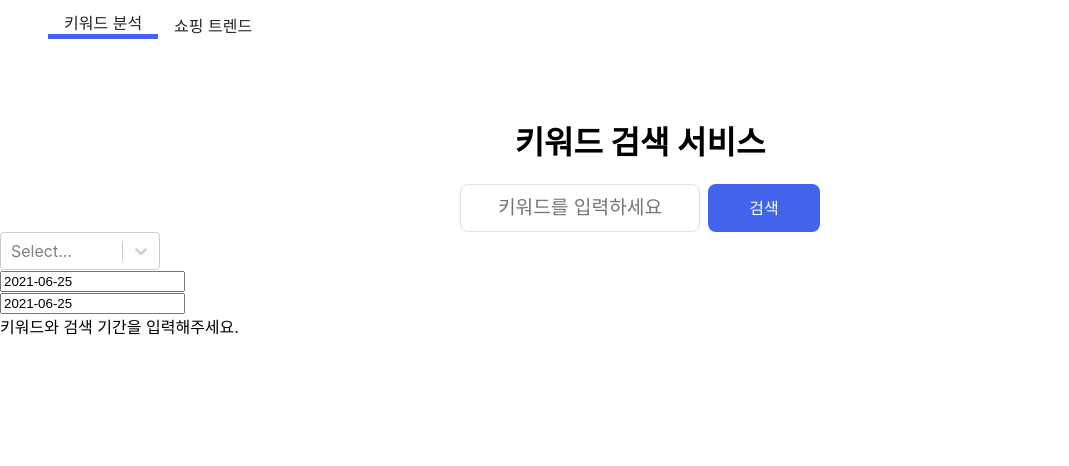
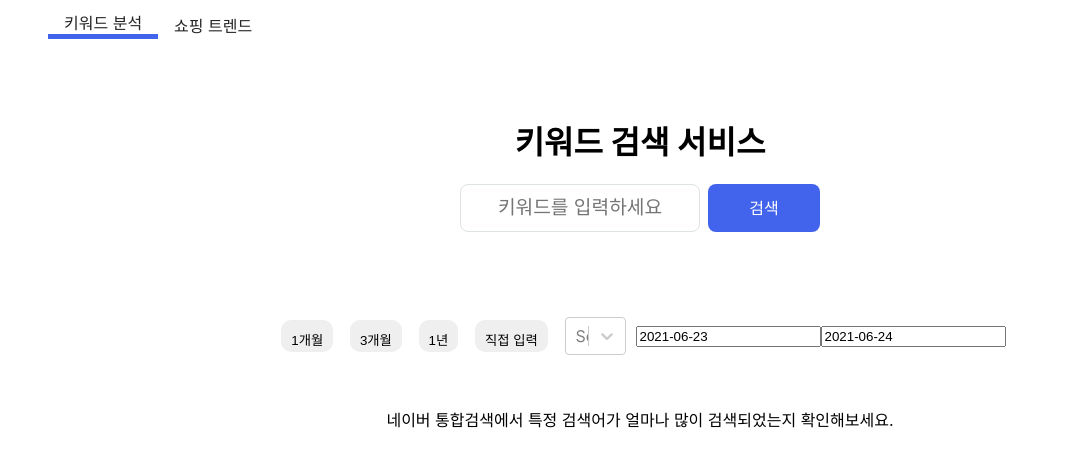
Before and after one commit to nahsooyeon/getinsight-client, a Next.js app: page /search in a window 1280 px wide. Shown: the top 466 px of the page, without its empty margins (0-1069 px from the left). Built offline with nearby package versions, Linux system fonts and the light colour scheme.

Commit message:
💄 수정: 키워드 검색시 검색구간 설정 메뉴 디자인

```diff
--- a/pages/search.tsx
+++ b/pages/search.tsx
@@ -1,18 +1,19 @@
 import React, { ReactElement, useRef, useState, useEffect, useMemo } from 'react';
-
 import ResultView from '../components/resultview';
+// import "../styles/components/_datepicker.scss";
 import Select from "react-select";
 import Nav from "../components/nav";
 import DatePicker, { registerLocale } from "react-datepicker";
 import { ko } from 'date-fns/locale';
 registerLocale("ko", ko);
-import "react-datepicker/dist/react-datepicker.css";
+
 import getYear from "date-fns/getYear";
 import getMonth from "date-fns/getMonth";
 import range from "lodash/range";
+import ApiController from "./api/naverapi";
 
 import api from "../commons/apiUtil";
-import { KeywordBody, keywordGroups, KeywordResult, KeywordListElement } from '../interfaces/interfaces';
+import { KeywordBody, KeywordResult, KeywordListElement } from '../interfaces/interfaces';
 
 
 
@@ -30,24 +31,25 @@ function Search(): ReactElement {
 
   /* 메인 검색어, 하위 검색어, 시작 날짜, 끝날짜, 시간 단위 */
   const [keyword, setKeyword] = useState('');
-  const [startDate, setStartDate] = useState<Date | null>(new Date());
+  const [startDate, setStartDate] = useState<Date>(new Date(Now.getTime() - 24 * 60 * 60 * 1000 * 2));
 
-  const [endDate, setEndDate] = useState<Date | null>(new Date());
+  const [endDate, setEndDate] = useState<Date>(new Date(Now.getTime() - 24 * 60 * 60 * 1000));
   const [timeUnit, setTimeUnit] = useState('');
-
-  const [requestData, setRequestData] = useState<KeywordBody>({});
 
   const [openData, setOpenData] = useState<KeywordResult>({});
   const [adData, setAdData] = useState<KeywordListElement[]>([]);
   const keywordInput = useRef<HTMLInputElement>(null);
 
+  const aMonthBtn = useRef<HTMLButtonElement>(null);
+  const threeMonthBtn = useRef<HTMLButtonElement>(null);
+  const aYearBtn = useRef<HTMLButtonElement>(null);
+  const noneBtn = useRef<HTMLButtonElement>(null);
+
+
+
   interface adKeywordBody {
     keyword: string;
   }
-
-  // useEffect(() => {
-
-  // }, []);
 
   /* 입력값 핸들러 함수 */
   const onInputKeywordHandler = (e: {
@@ -55,18 +57,13 @@ function Search(): ReactElement {
   }) => {
     setKeyword(e.target.value);
   };
-
-
   /* 날짜 정보 설정 함수 */
-
-  const handleStartDateChange = (date: Date | null, event: React.SyntheticEvent<any, Event>) => {
+  const handleStartDateChange = (date: Date, _event: React.SyntheticEvent<any, Event>) => {
     setStartDate(date);
   };
-
-  const handleEndDateChange = (date: Date | null, event: React.SyntheticEvent<any, Event>) => {
+  const handleEndDateChange = (date: Date, _event: React.SyntheticEvent<any, Event>) => {
     setEndDate(date);
   };
-
   const years = range(2006, getYear(new Date()) + 1, 1);
   const months = [
     "1월",
@@ -101,22 +98,15 @@ function Search(): ReactElement {
       url: "adsearch",
       data
     });
+
     setAdData(result.data.keywordList);
-
   };
 
   /* 검색어 클릭 함수*/
   const clickSearch = async () => {
     /* 한 정보라도 빠져있다면 에러 발생! */
-    /*  */5;
-    if (!keyword || !startDate || !endDate || !timeUnit) {
-      alert("모든 정보를 입력해주세요");
-    } else if (startDate > endDate) {
-      alert("종료 일자는 시작 일자보다 빠를 수 없습니다.");
-    } else if (endDate >= Now) {
-      alert("키워드 트렌드 검색은 어제 일자까지 가능합니다.");
-    } else {
-      setRequestData({
+    /*  */
+    const requestData = {
       startDate: getFormatDate(startDate),
       endDate: getFormatDate(endDate),
       timeUnit: timeUnit,
@@ -124,20 +114,82 @@ function Search(): ReactElement {
         groupName: keyword,
         keywords: [keyword]
       }]
-      });
-      if (requestData) {
+    };
+    await searchData(requestData);
+
     await adSearchData({ keyword: keyword });
-        await searchData(requestData);
-      }
+
+
+    if (!keyword || !startDate || !endDate || !timeUnit) {
+      alert("모든 정보를 입력해주세요");
+    } else if (startDate > endDate) {
+      alert("종료 일자는 시작 일자보다 빠를 수 없습니다.");
+    } else if (endDate >= Now) {
+      alert("키워드 트렌드 검색은 어제 일자까지 가능합니다.");
     }
   };
+  /* 검색기간 자동 설정(1개월/3개월/1년 단위) */
+  const clickTabs = ((e: string) => {
+    if (e === 'aMonth') {
+      let aMonthAgo = new Date(endDate.getTime() - 24 * 60 * 60 * 1000 * 30);
+      setStartDate(aMonthAgo);
+      aMonthBtn.current?.classList.add('active');
+      threeMonthBtn.current?.classList.remove('active');
+      aYearBtn.current?.classList.remove('active');
+      noneBtn.current?.classList.remove('active');
 
+
+    } else if (e === 'threeMonth') {
+      let threeMonthAgo = new Date(endDate.getTime() - 24 * 60 * 60 * 1000 * 30 * 3);
+      setStartDate(threeMonthAgo);
+      threeMonthBtn.current?.classList.add('active');
+      aMonthBtn.current?.classList.remove('active');
+      aYearBtn.current?.classList.remove('active');
+      noneBtn.current?.classList.remove('active');
+
+    } else if (e === 'aYear') {
+      let aYearAgo = new Date(endDate.getTime() - 24 * 60 * 60 * 1000 * 365);
+      setStartDate(aYearAgo);
+      aYearBtn.current?.classList.add('active');
+      threeMonthBtn.current?.classList.remove('active');
+      aMonthBtn.current?.classList.remove('active');
+      noneBtn.current?.classList.remove('active');
+    } else {
+      noneBtn.current?.classList.add('active');
+      setStartDate(endDate);
+      aYearBtn.current?.classList.remove('active');
+      threeMonthBtn.current?.classList.remove('active');
+      aMonthBtn.current?.classList.remove('active');
+    }
+  });
   /* 검색기간 메뉴 설정 */
   const timeUnitOptions = useMemo(
     () => [{ value: "date", label: "일간" },
     { value: "week", label: "주간" },
     { value: "month", label: "월간" },
     ], []);
+
+  /* 검색기간 메뉴 디자인 */
+  const selectStyles = {
+    option: (provided, state) => ({
+      ...provided,
+      borderBottom: '1px dotted pink',
+      color: state.isSelected ? 'red' : 'white',
+      padding: 10,
+      width: 100,
+    }),
+    control: () => ({
+      // none of react-select's styles are passed to <Control />
+      width: 100,
+    }),
+    singleValue: (provided, state) => {
+      const opacity = state.isDisabled ? 1 : 1;
+      const transition = 'opacity 300ms';
+
+      return { ...provided, opacity, transition };
+    }
+  };
+
 
   const onInputTimeUnitHandler = (value: string) => {
     setTimeUnit(value);
@@ -156,8 +208,20 @@ function Search(): ReactElement {
               clickSearch();
             }}>검색</button>
           </div>
-          <Select className="timeTab" options={timeUnitOptions} onChange={(value) => { onInputTimeUnitHandler(value.value); }} />
-          <div>
+          <div className="set-date-container">
+            <div className="set-auto-period-container">
+              <div className="set-period-btn-group">
+                <button className="aMonth" ref={aMonthBtn} onClick={() => clickTabs("aMonth")} >1개월</button>
+                <button className="threeMonth" ref={threeMonthBtn} onClick={() => clickTabs("threeMonth")} >3개월</button>
+                <button className="aYear" ref={aYearBtn} onClick={() => clickTabs("aYear")} >1년</button>
+                <button className="none" ref={noneBtn} onClick={() => clickTabs("none")} >직접 입력</button>
+              </div>
+            </div>
+            <div className="set-period-container">
+              <Select className="timeTab" options={timeUnitOptions} autosize={true} onChange={(value) => { onInputTimeUnitHandler(value.value); }} />
+            </div>
+            <div className="calendar-container">
+              <div className="start-date calendar">
                 <DatePicker
                   renderCustomHeader={({
                     date,
@@ -200,7 +264,6 @@ function Search(): ReactElement {
                           </option>
                         ))}
                       </select>
-
                       <button onClick={increaseMonth} disabled={nextMonthButtonDisabled}>
                         {">"}
                       </button>
@@ -211,10 +274,10 @@ function Search(): ReactElement {
                   locale="ko"
                   dateFormat="yyyy-MM-dd"
                 />
-
               </div>
-          <div>
+              <div className="end-date calendar">
                 <DatePicker
+                  maxDate={new Date()}
                   renderCustomHeader={({
                     date,
                     changeYear,
@@ -268,11 +331,15 @@ function Search(): ReactElement {
                   dateFormat="yyyy-MM-dd"
                 />
               </div>
-          {Object.keys(openData).length > 0 ? (
+            </div>
+
+          </div>
+
+          {Object.keys(openData).length > 0 && adData.length > 0 ? (
             <div className="keyword-result-view">
               <ResultView openData={openData} keyword={keyword} adData={adData} />
             </div>
-          ) : (<>키워드와 검색 기간을 입력해주세요.</>)}
+          ) : (<div className="search-msg">네이버 통합검색에서 특정 검색어가 얼마나 많이 검색되었는지 확인해보세요.<br /></div>)}
         </div>
       </div>
     </>
```
Lines whose indentation alone changed are shown as unchanged.
